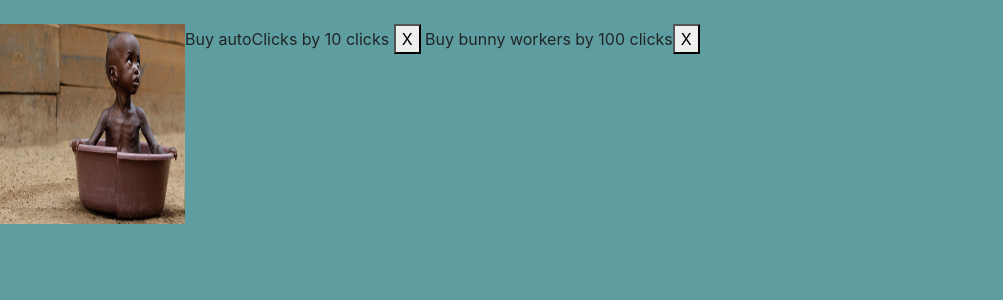
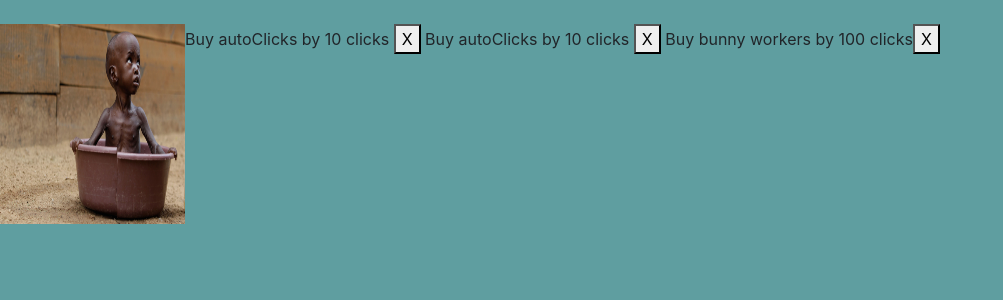
Before and after one commit to carlosRepo/juego-html, a Jekyll site: the page index.html, which Jekyll copies as it is, in a window 1280 px wide. Shown: the top 300 px of the page, without its empty margins (0-1003 px from the left). Built offline with Jekyll 4.4.1, drawn with Linux system fonts in a browser that asks for light colours.

Commit message:
Update index.html

```diff
--- a/index.html
+++ b/index.html
@@ -32,6 +32,12 @@
           </label>
           <button id="buttonComprarClicks" onclick="comprarclicks();">X</button>
 
+          <label id="labelPrecioClicks" for="buttonComprarClicks"
+          >Buy autoClicks by 10 clicks
+        </label>
+        <button id="buttonComprarClicks" onclick="comprarclicks();">X</button>
+
+
           <label id="labelPrecioBunnyWorkers" for="buttonComprarBunnyWorkers"
             >Buy bunny workers by 100 clicks</label
           ><button>X</button>
```
